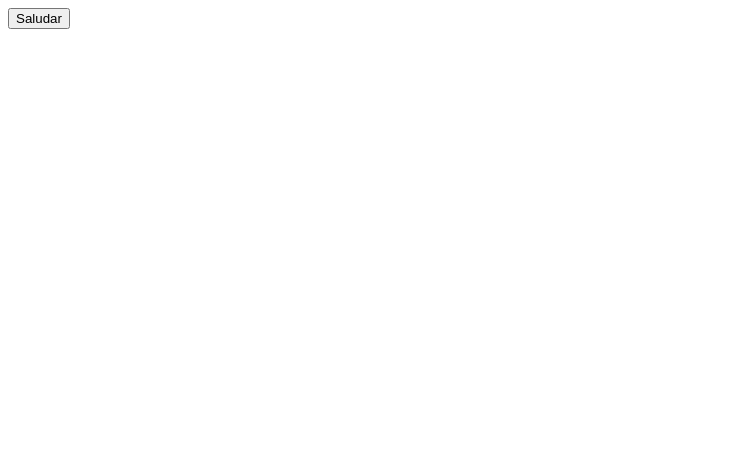
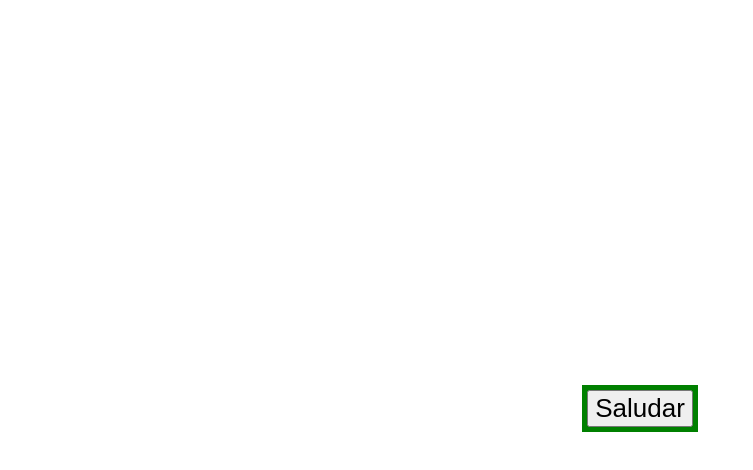
Before and after one commit to pablodur2000/taller-eventos-jap, a plain HTML site: page index.html in a window 1280 px wide. Shown: the whole page, without its empty margins (0-753 px from the left). Drawn offline with Linux system fonts and the light colour scheme.

Commit message:
Añadí eventos.js y estilos.css

```diff
--- /dev/null
+++ b/estilos.css
@@ -0,0 +1,16 @@
+
+body{
+    display: flex;
+    justify-content: center;
+    align-items: center;
+    height: 100vh;
+}
+
+button{
+    font-size: 26px;
+}
+
+div{
+    padding: 5px;
+    background-color: green;
+}
--- /dev/null
+++ b/eventos.js
@@ -0,0 +1,10 @@
+
+document.addEventListener("DOMContentLoaded", function() {
+
+    const div = document.getElementsByTagName("div");
+
+    div[0].addEventListener('click', () => {
+        alert("Hola! Soy un div");
+    });
+
+});
--- a/index.html
+++ b/index.html
@@ -3,9 +3,15 @@
 <head>
     <meta charset="UTF-8">
     <meta name="viewport" content="width=device-width, initial-scale=1.0">
+    <link rel="stylesheet" href="estilos.css">
     <title>Taller 7.2 - Pablo Durán</title>
 </head>
 <body>
-    <button onclick="alert('Hola!')">Saludar</button>
+    <div>
+        <button onclick="alert('Hola!')">Saludar</button>
+    </div>
+
+    <script src="eventos.js"></script>
+
 </body>
 </html>
```
